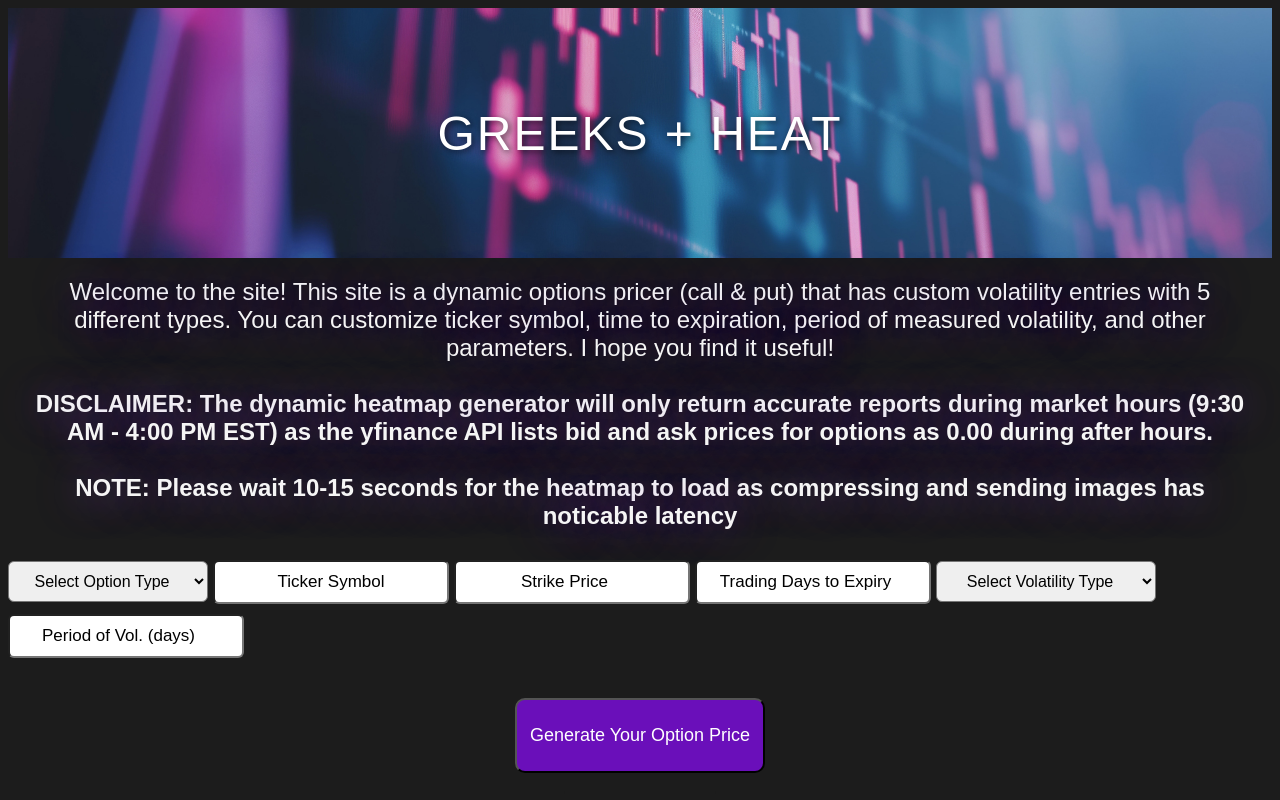
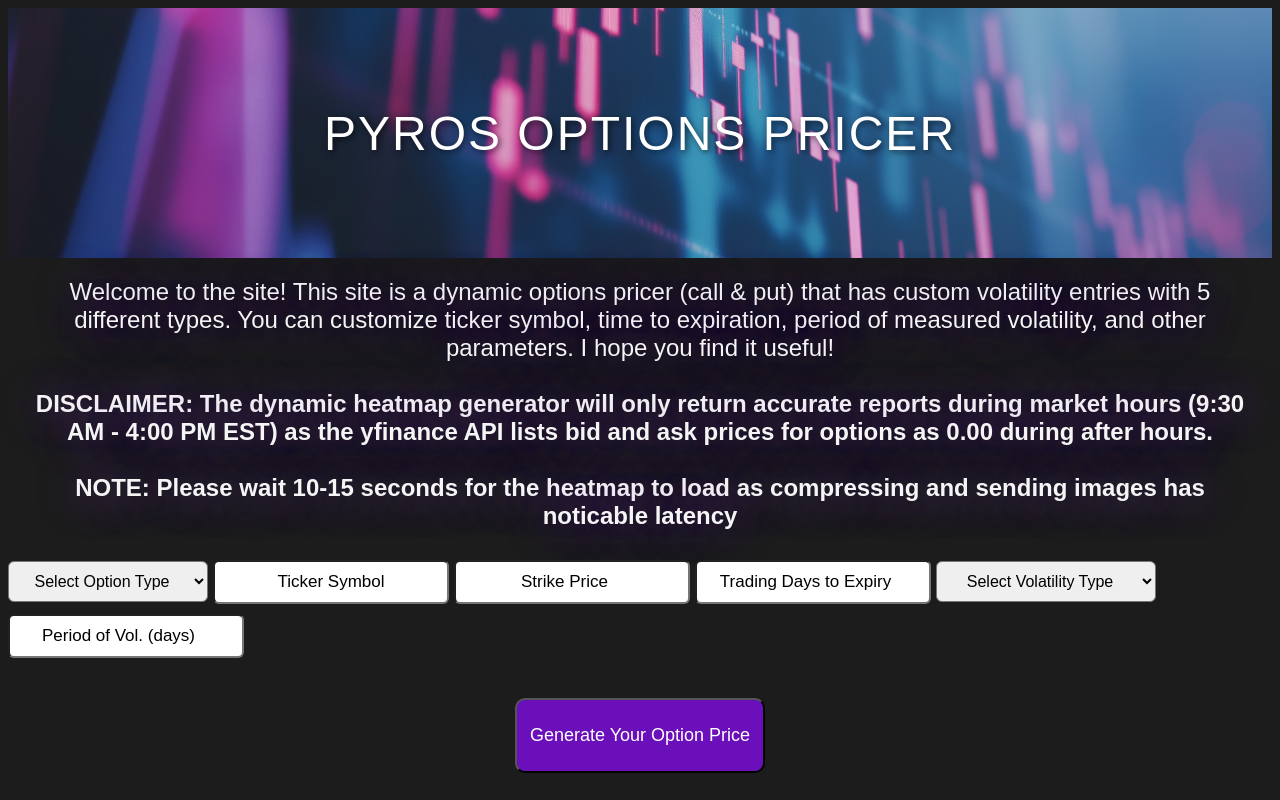
Before and after one commit to kvasudeva24/options_pricer, a React (Create React App) app in the folder frontend/: page / in a window 1280 px wide. Shown: the top 800 px of the page. Built offline with nearby package versions, Linux system fonts and the light colour scheme; a web font is replaced by a local one.

Commit message:
changed name

```diff
--- a/frontend/src/App.js
+++ b/frontend/src/App.js
@@ -284,7 +284,7 @@ function App() {
   return (
     <div className="App">
       <header className="header">
-        <h1 className="site-title">Greeks + Heat</h1>
+        <h1 className="site-title">Pyros Options Pricer</h1>
       </header>
       <div className="intro">
         <p>
```
